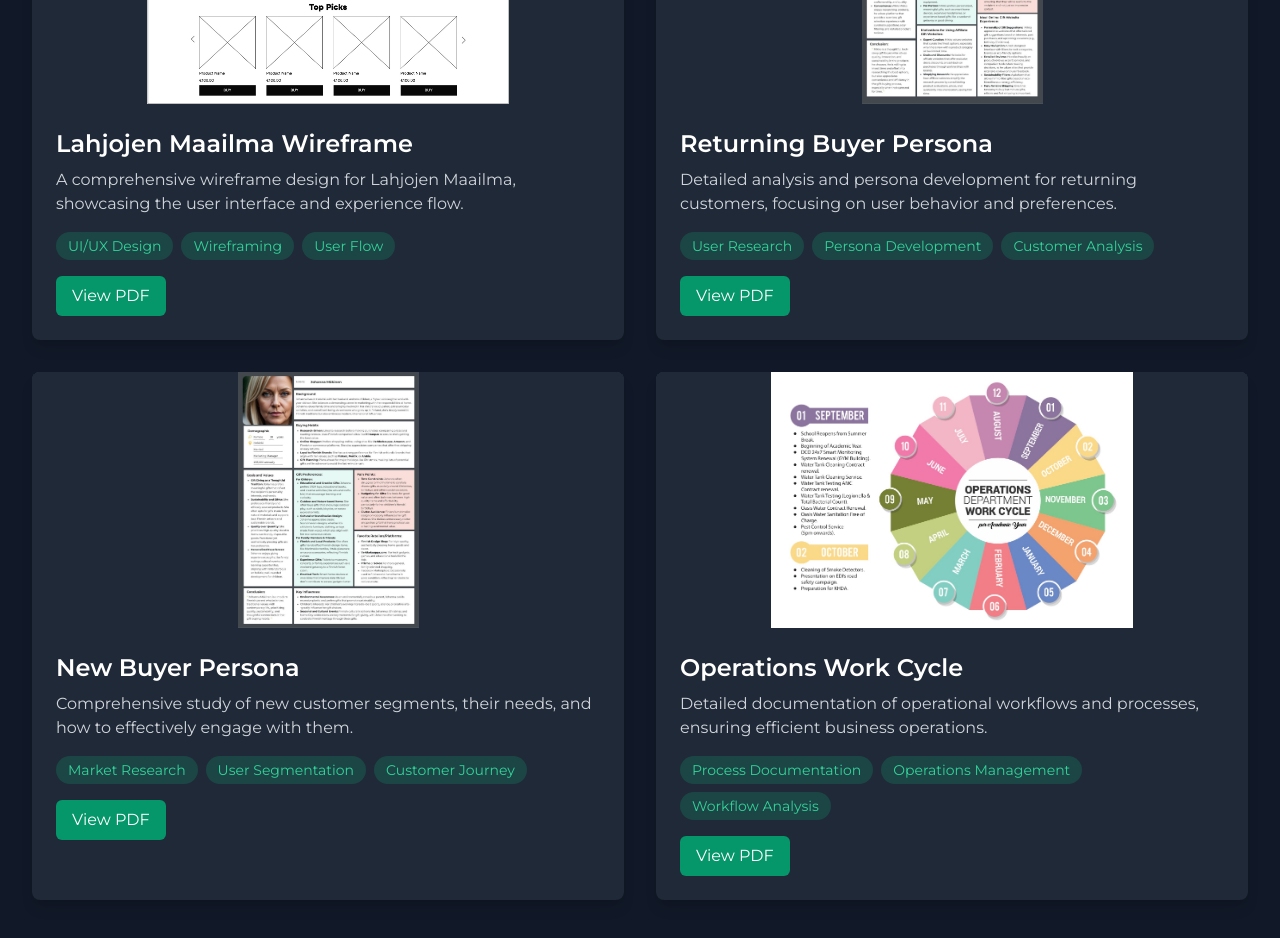
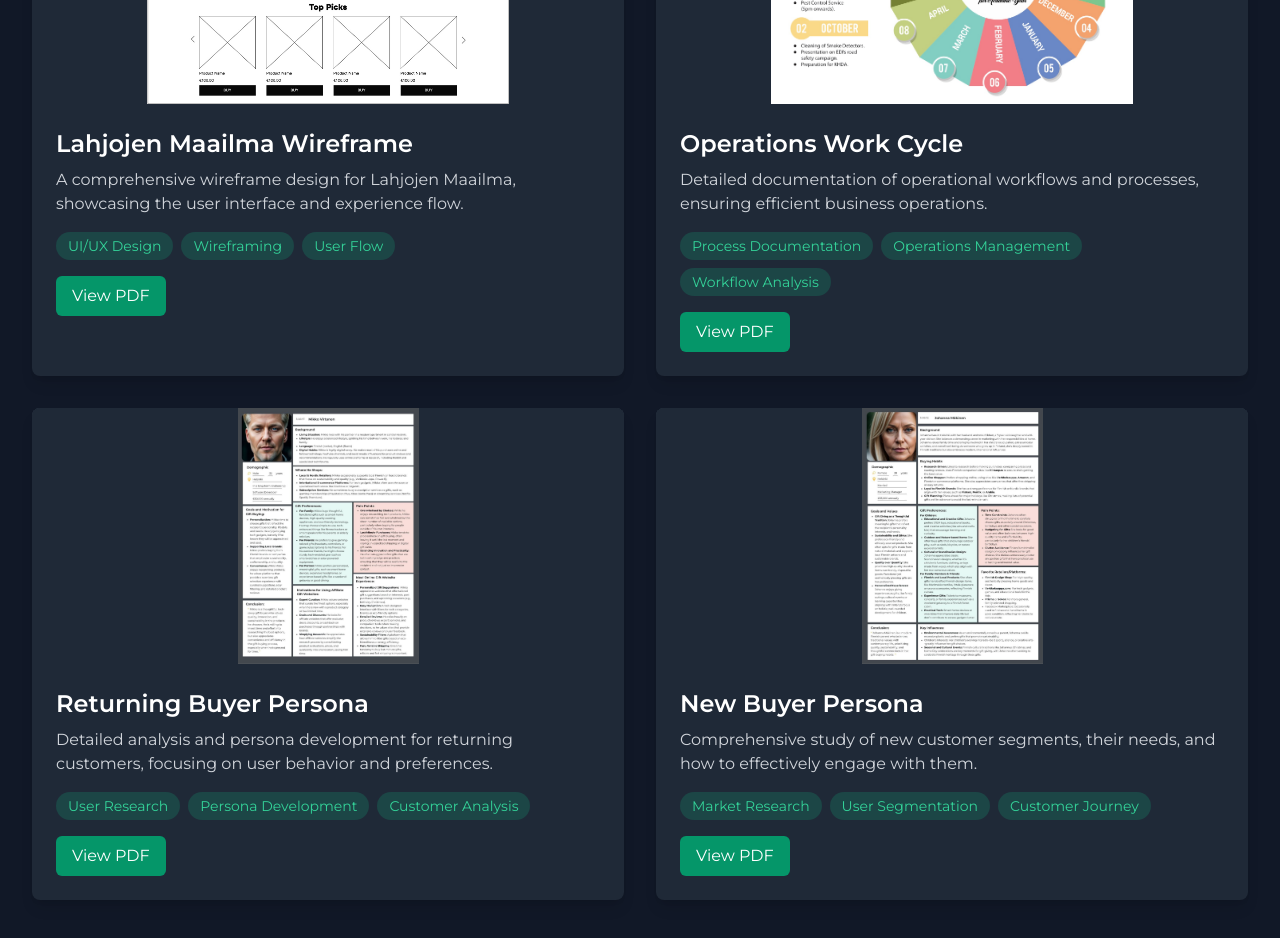
Before and after one commit to AidaKokko/Portfolio, a Next.js app: page /projects in a window 1280 px wide. Shown: the part 320-1258 px from the top of the page. Built offline with nearby package versions, Linux system fonts and the light colour scheme.

Commit message:
Reorder projects to group wireframe and operations cycle together

```diff
--- a/src/app/projects/page.tsx
+++ b/src/app/projects/page.tsx
@@ -14,6 +14,13 @@ const Projects = () => {
       previewPath: "/images/project-previews/wireframe-preview.jpg"
     },
     {
+      title: "Operations Work Cycle",
+      description: "Detailed documentation of operational workflows and processes, ensuring efficient business operations.",
+      technologies: ["Process Documentation", "Operations Management", "Workflow Analysis"],
+      pdfPath: "/project/Operations Work Cycle.pdf",
+      previewPath: "/images/project-previews/operations-preview.jpg"
+    },
+    {
       title: "Returning Buyer Persona",
       description: "Detailed analysis and persona development for returning customers, focusing on user behavior and preferences.",
       technologies: ["User Research", "Persona Development", "Customer Analysis"],
@@ -26,13 +33,6 @@ const Projects = () => {
       technologies: ["Market Research", "User Segmentation", "Customer Journey"],
       pdfPath: "/project/New Buyer Persona.pdf",
       previewPath: "/images/project-previews/new-buyer-preview.jpg"
-    },
-    {
-      title: "Operations Work Cycle",
-      description: "Detailed documentation of operational workflows and processes, ensuring efficient business operations.",
-      technologies: ["Process Documentation", "Operations Management", "Workflow Analysis"],
-      pdfPath: "/project/Operations Work Cycle.pdf",
-      previewPath: "/images/project-previews/operations-preview.jpg"
     }
   ];
 
```
